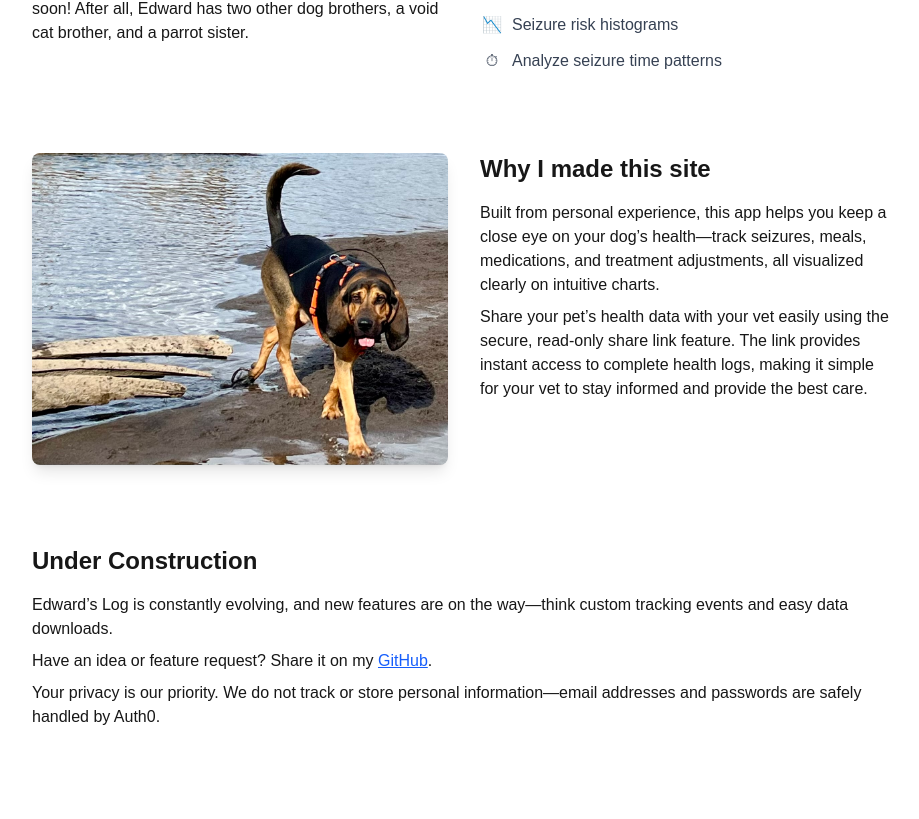
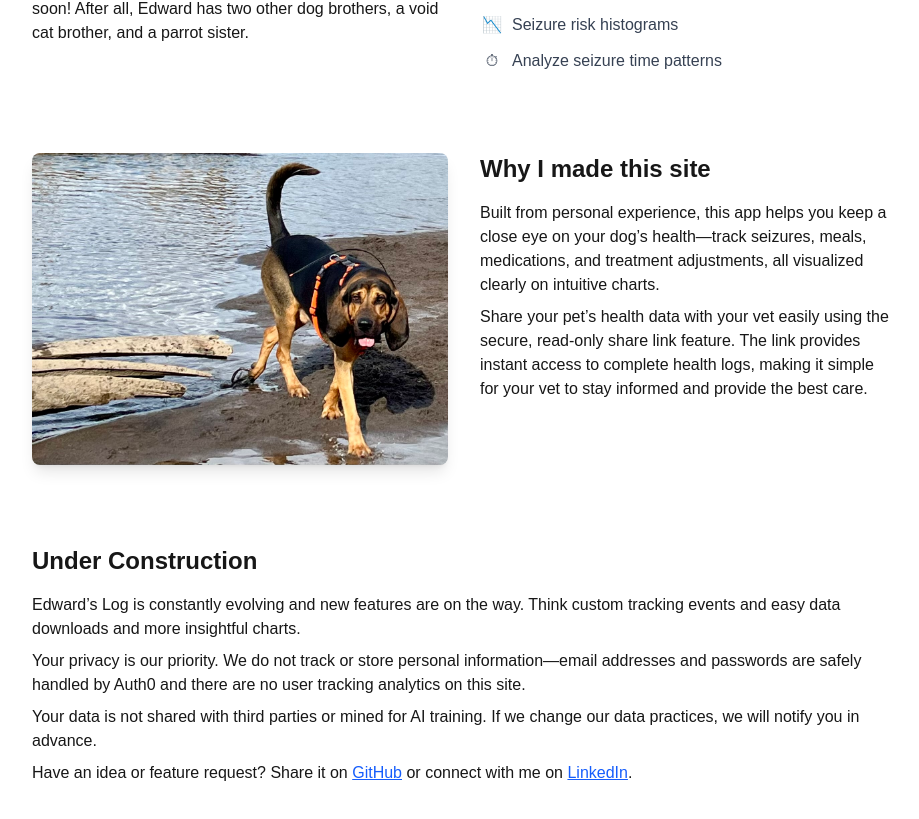
Before and after one commit to adamplabarge/edwards-log, a Next.js app: page / in a window 1280 px wide. Shown: the part 4669-5488 px from the top of the page, without its empty margins (176-1095 px from the left). Before the commit the page ends 5462 px from the top, so only its background shows below. Built offline with nearby package versions, Linux system fonts and the light colour scheme; no server answers.

Commit message:
feat: update underconstruction text

```diff
--- a/app/page.tsx
+++ b/app/page.tsx
@@ -238,11 +238,20 @@ export default function HomePage() {
       <section className="max-w-4xl mx-auto px-4 mb-16 rounded-lg">
         <h2 className="text-2xl font-semibold mb-4">Under Construction</h2>
         <p className="mb-2">
-          Edward’s Log is constantly evolving, and new features are on the
-          way—think custom tracking events and easy data downloads.
+          Edward’s Log is constantly evolving and new features are on the
+          way. Think custom tracking events and easy data downloads and more insightful charts.
         </p>
         <p className="mb-2">
-          Have an idea or feature request? Share it on my{" "}
+          Your privacy is our priority. We do not track or store personal
+          information—email addresses and passwords are safely handled by Auth0
+          and there are no user tracking analytics on this site.
+        </p>
+        <p className="mb-2">
+          Your data is not shared with third parties or mined for AI training.
+          If we change our data practices, we will notify you in advance.
+        </p>
+        <p className="mb-2">
+          Have an idea or feature request? Share it on {" "}
           <a
             className="text-blue-600 underline"
             href="https://github.com/adamplabarge/edwards-log/issues"
@@ -251,11 +260,16 @@ export default function HomePage() {
           >
             GitHub
           </a>
+           {" "}or connect with me on{" "}
+           <a
+            className="text-blue-600 underline"
+            href="https://www.linkedin.com/in/adamlabarge/"
+            target="_blank"
+            rel="noopener noreferrer"
+          >
+            LinkedIn
+          </a>
           .
-        </p>
-        <p className="mb-2">
-          Your privacy is our priority. We do not track or store personal
-          information—email addresses and passwords are safely handled by Auth0.
         </p>
       </section>
     </div>
```
